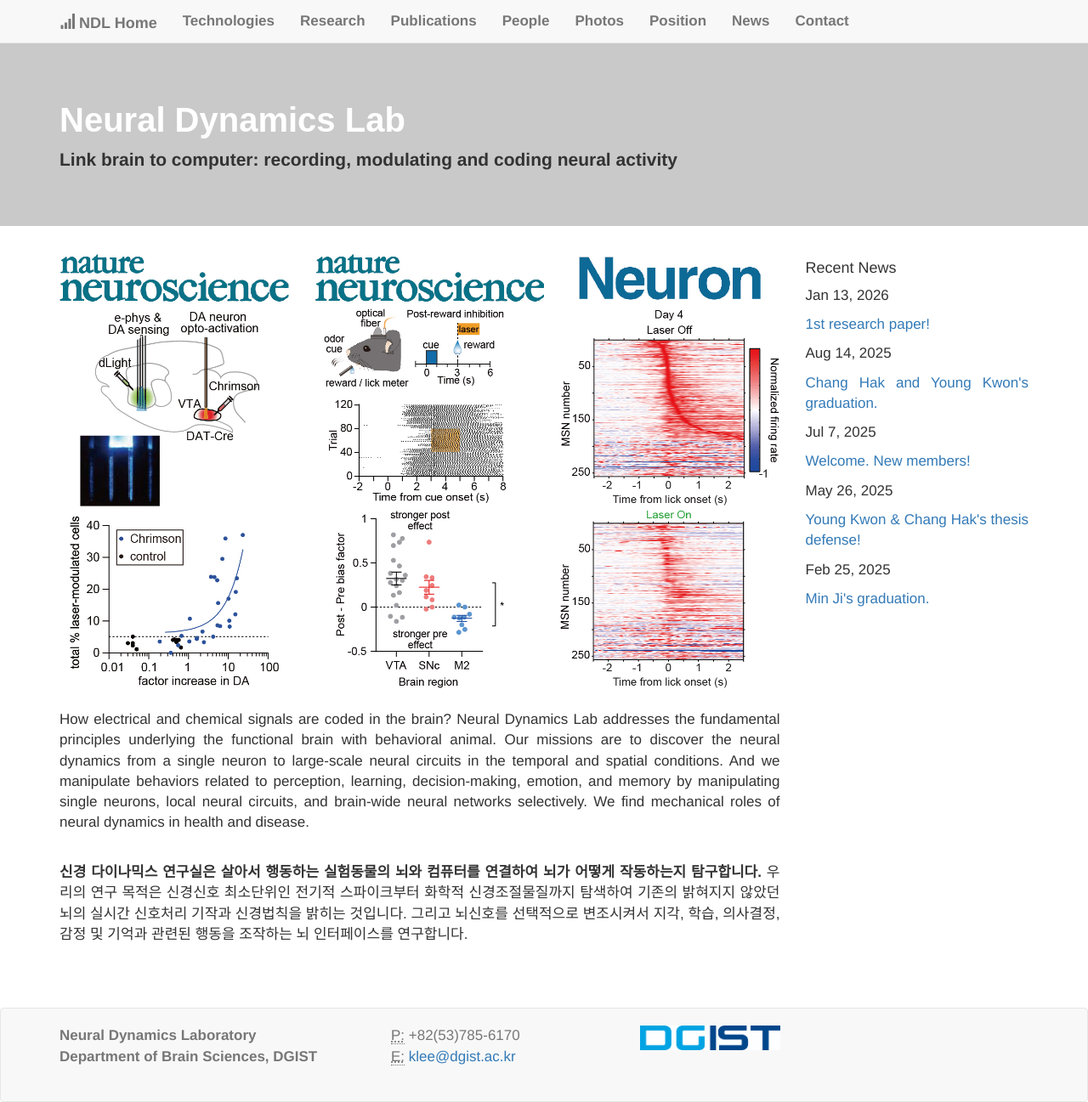
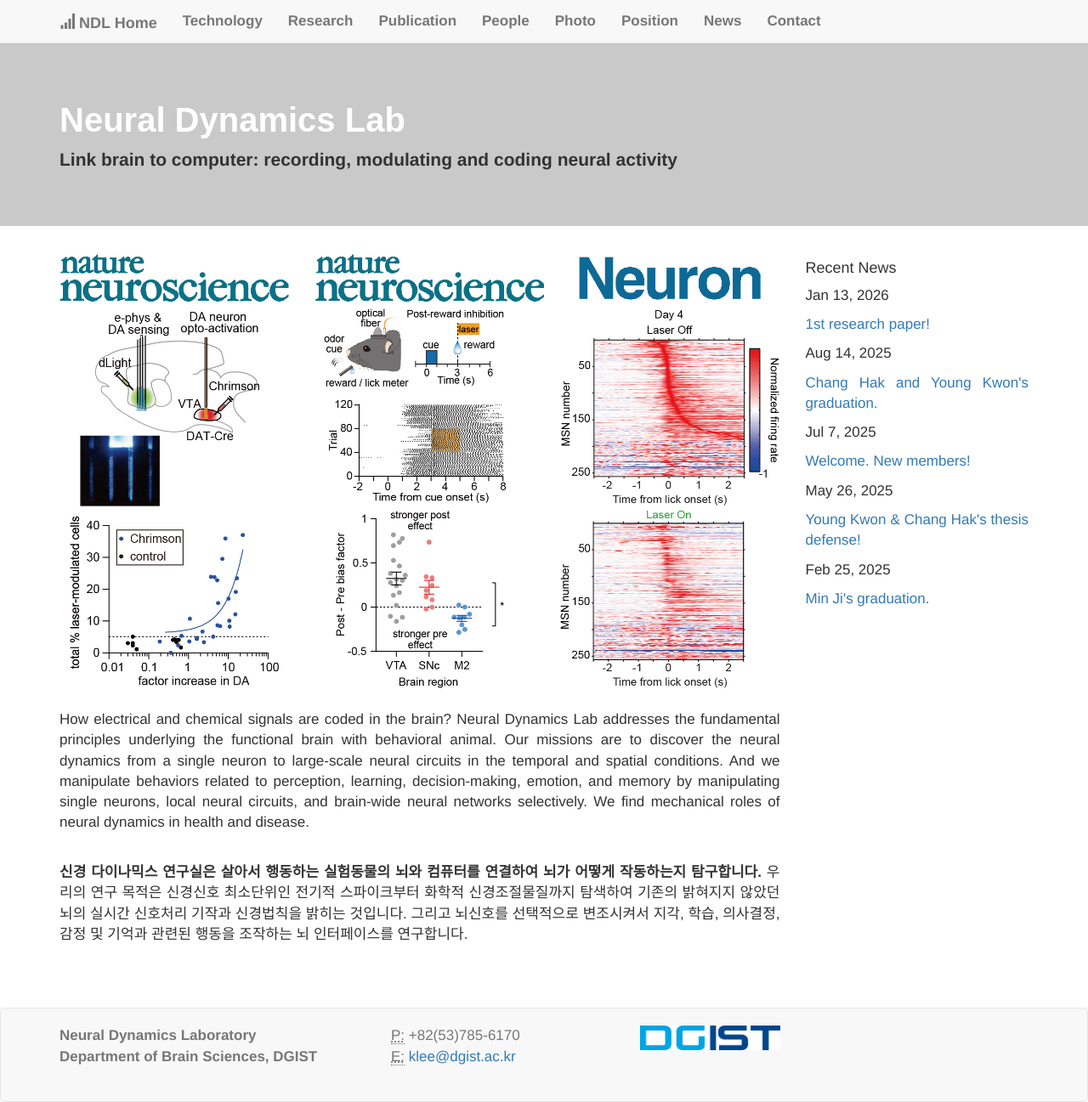
Before and after one commit to kleelab/kleelab.github.io, a Jekyll site: the page built from index.html, in a window 1280 px wide. Shown: the whole page at 85% size. Built offline with Jekyll 4.4.1, drawn with Linux system fonts in a browser that asks for light colours; nearby versions of some CDN libraries; a style sheet for code colours, icons or effects is not loaded.

Commit message:
Update header.html

```diff
--- a/_includes/header.html
+++ b/_includes/header.html
@@ -11,12 +11,12 @@
         </div>
         <div id="navbar" class="collapse navbar-collapse">
             <ul class="nav navbar-nav pull-left">
-                <li><a href="/tech.html"></span><strong>  Technologies</strong></a></li>
+                <li><a href="/tech.html"></span><strong>  Technology</strong></a></li>
                 <li><a href="/projects.html"><strong>  Research</strong></a></li>
-                <li><a href="/publications.html"></span><strong>  Publications</strong></a></li>
+                <li><a href="/publications.html"></span><strong>  Publication</strong></a></li>
                 <li><a href="/people.html"></span><strong>  People</strong></a></li>
                 <!--<li><a href="/software.html"><span class="glyphicon glyphicon-camera" aria-hidden="true"></span>  Software</a></li>-->
-                <li><a href="/photos.html"></span><strong>  Photos</strong></a></li>
+                <li><a href="/photos.html"></span><strong>  Photo</strong></a></li>
                 <li><a href="/joinus.html"><strong>  Position</strong></a></li>
                 <li><a href="/news/index.html"><strong>  News</strong></a></li>
                 <li><a href="/contact.html"><strong>  Contact</strong></a></li>
```
